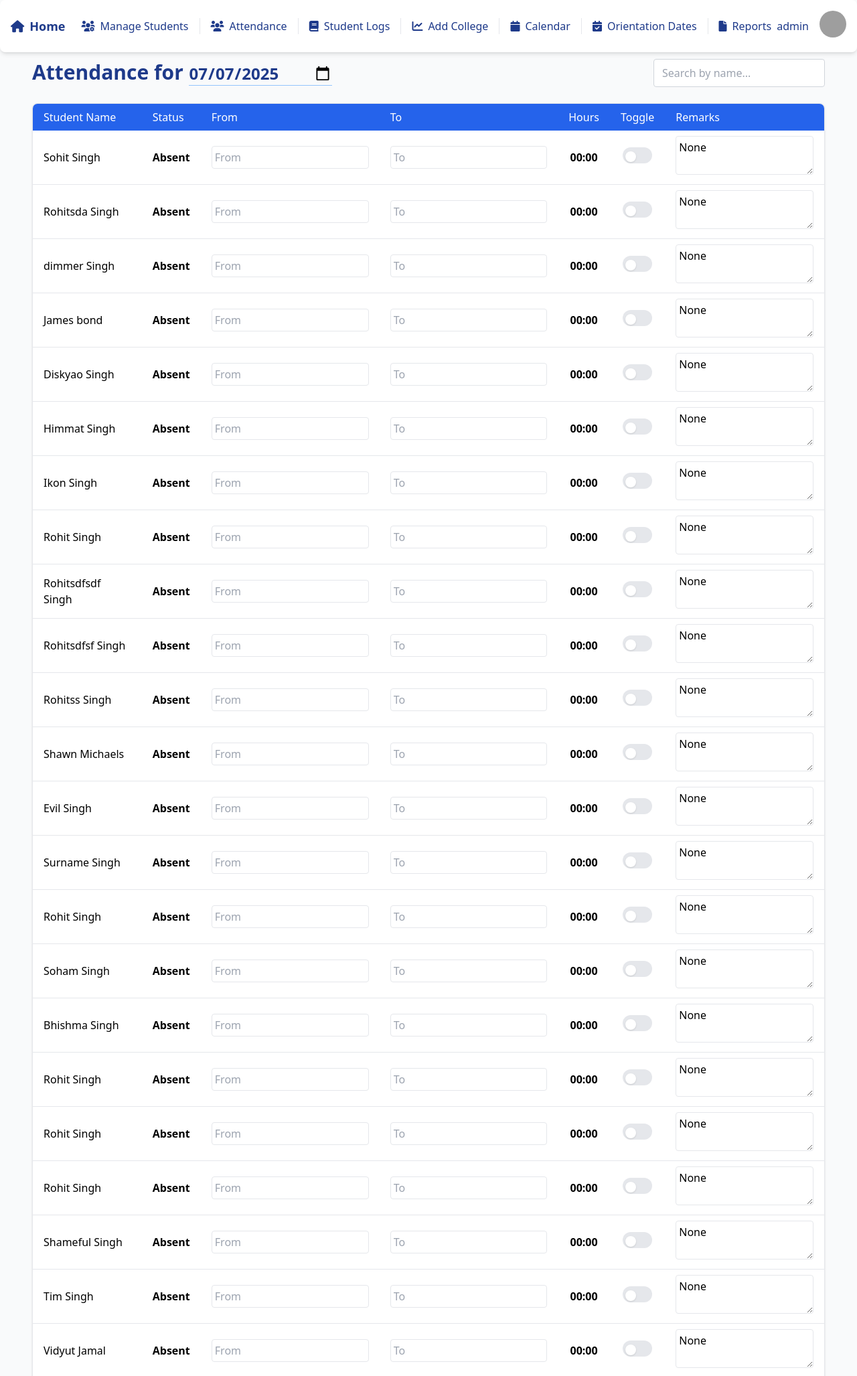
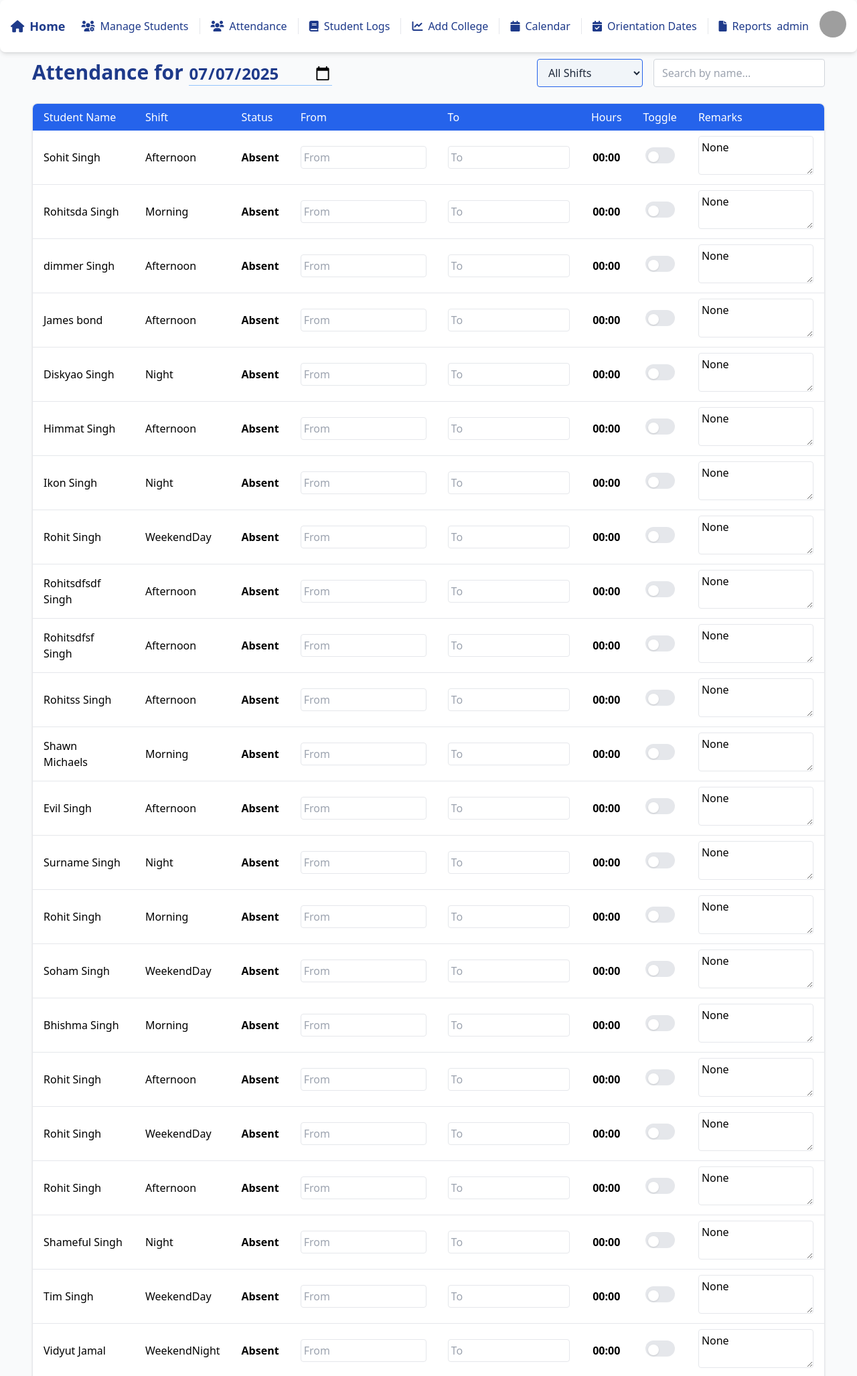
Before and after one commit to RohitSingh555/Lchaim_Virtual_Manager, a Django app: page /attendance/ in a window 1280 px wide. Shown: the top 2055 px of the page at 67% size. Run offline with Django 5.2, Linux system fonts and the light colour scheme; a user stored in the database is signed in; data comes from the database, SQL or seed files in the repository; some libraries are stand-ins or nearby versions; grey boxes are pictures that could not be loaded.

Commit message:
Add shift filter functionality to attendance page; enhance sorting and styling

```diff
--- a/students/templates/attendance/attendance.html
+++ b/students/templates/attendance/attendance.html
@@ -10,6 +10,39 @@
     <script src="//code.jquery.com/jquery-1.11.0.min.js"></script>
     <script src="https://weareoutman.github.io/clockpicker/dist/jquery-clockpicker.min.js"></script>
     <link rel="stylesheet" href="https://weareoutman.github.io/clockpicker/dist/jquery-clockpicker.min.css">
+    <style>
+        /* Highlight sorted column */
+        th.sorted-asc,
+        th.sorted-desc {
+            background-color: #2563eb !important;
+            color: #fff !important;
+        }
+
+        th.sorted-asc:after {
+            content: " ▲";
+            font-size: 0.9em;
+        }
+
+        th.sorted-desc:after {
+            content: " ▼";
+            font-size: 0.9em;
+        }
+
+        /* Make shift filter look better */
+        #shift-filter {
+            min-width: 140px;
+            background: #f1f5f9;
+            border: 1.5px solid #2563eb;
+            color: #1e293b;
+            font-weight: 500;
+        }
+
+        #shift-filter:focus {
+            border-color: #3b82f6;
+            outline: none;
+            box-shadow: 0 0 0 2px #3b82f6;
+        }
+    </style>
 </head>
 
 <body class="bg-gray-50 font-sans min-h-screen">
@@ -24,6 +57,16 @@
                     value="{{ selected_date|date:'Y-m-d' }}" onchange="updateDate(this)">
             </h1>
             <div class="flex items-center gap-2 w-full md:w-auto">
+                <!-- Shift Filter Dropdown -->
+                <form id="shift-filter-form" class="mr-2" onsubmit="return false;">
+                    <select id="shift-filter" name="shift"
+                        class="px-3 py-2 rounded transition">
+                        <option value="">All Shifts</option>
+                        {% for shift in all_shifts %}
+                            <option value="{{ shift.type }}" {% if shift_filter == shift.type %}selected{% endif %}>{{ shift.type }}</option>
+                        {% endfor %}
+                    </select>
+                </form>
                 <input
                     type="text"
                     name="search"
@@ -39,11 +82,12 @@
             <table class="w-full table-auto text-sm md:text-base" id="attendance-table">
                 <thead class="bg-blue-600 text-white">
                     <tr>
-                        <th class="px-4 py-2 text-left font-medium">Student Name</th>
-                        <th class="px-4 py-2 text-left font-medium">Status</th>
+                        <th class="px-4 py-2 text-left font-medium cursor-pointer" onclick="sortTable(0)">Student Name</th>
+                        <th class="px-4 py-2 text-left font-medium cursor-pointer" onclick="sortTable(1)">Shift</th>
+                        <th class="px-4 py-2 text-left font-medium cursor-pointer" onclick="sortTable(2)">Status</th>
                         <th class="px-4 py-2 text-left font-medium">From</th>
                         <th class="px-4 py-2 text-left font-medium">To</th>
-                        <th class="px-4 py-2 text-center font-medium">Hours</th>
+                        <th class="px-4 py-2 text-center font-medium cursor-pointer" onclick="sortTable(5)">Hours</th>
                         <th class="px-4 py-2 text-center font-medium">Toggle</th>
                         <th class="px-4 py-2 text-left font-medium">Remarks</th>
                     </tr>
@@ -52,6 +96,9 @@
                     {% for student_log in students %}
                     <tr class="border-b hover:bg-gray-50 transition student-row">
                         <td class="px-4 py-2">{{ student_log.student.first_name }} {{ student_log.student.last_name }}</td>
+                        <td class="px-4 py-2">
+                            {{ student_log.student.assigned_shift.type|default:"-" }}
+                        </td>
                         <td class="px-4 py-2">
                             <span class="status-text font-semibold"
                                 data-student-id="{{ student_log.student.id }}">
@@ -94,7 +141,7 @@
                     </tr>
                     {% empty %}
                     <tr class="no-students-row">
-                        <td colspan="7" class="text-center py-8 text-gray-400">No students found.</td>
+                        <td colspan="8" class="text-center py-8 text-gray-400">No students found.</td>
                     </tr>
                     {% endfor %}
                 </tbody>
@@ -161,6 +208,13 @@
     fetchAttendanceData(attendanceDate);
 
     initializeEventListeners();
+
+    // Add change event for shift filter
+    $('#shift-filter').on('change', function() {
+        const selectedShift = $(this).val();
+        console.log("[LOG] Shift filter changed:", selectedShift);
+        updateDate(document.getElementById('attendance-date'));
+    });
 });
 
 
@@ -259,14 +313,17 @@
 
         function updateDate(input) {
             const selectedDate = input.value;
-            console.log("Selected date:", selectedDate);
+            const selectedShift = document.getElementById('shift-filter').value;
             localStorage.setItem('attendance-date', selectedDate);
-            fetchAttendanceData(selectedDate);
+            fetchAttendanceData(selectedDate, selectedShift);
         }
 
-        function fetchAttendanceData(date) {
-            console.log(date);
-            fetch(`/attendance/?date=${date}`, {
+        function fetchAttendanceData(date, shift) {
+            let url = `/attendance/?date=${date}`;
+            if (shift && shift !== "") {
+                url += `&shift=${encodeURIComponent(shift)}`;
+            }
+            fetch(url, {
                 method: 'GET',
                 headers: {
                     'Content-Type': 'application/json',
@@ -299,6 +356,12 @@
                     dateInput.value = date;
                 }
 
+                // Restore shift filter value after AJAX reload
+                const shiftFilter = document.getElementById('shift-filter');
+                if (shiftFilter && shift) {
+                    shiftFilter.value = shift;
+                }
+
                 initializeAttendancePage();
             })
             .catch(error => {
@@ -311,24 +374,43 @@
 
         function sortTable(columnIndex) {
             const table = document.getElementById("attendance-table");
-            const rows = Array.from(table.rows).slice(1);
-            const header = table.rows[0].cells[columnIndex];
-            const rowsSorted = rows.sort((rowA, rowB) => {
-                const cellA = rowA.cells[columnIndex].textContent.trim();
-                const cellB = rowB.cells[columnIndex].textContent.trim();
-                if (lastSortedColumn === columnIndex) {
-                    ascending = !ascending;
-                }
-                lastSortedColumn = columnIndex;
-                if (columnIndex === 1 || columnIndex === 4) { // Numeric or status columns
-                    const a = parseFloat(cellA);
-                    const b = parseFloat(cellB);
+            const rows = Array.from(table.tBodies[0].rows);
+            const headers = table.tHead.rows[0].cells;
+
+            // Logging
+            console.log("[LOG] Sorting column:", columnIndex);
+
+            // Remove previous sort highlight
+            for (let i = 0; i < headers.length; i++) {
+                headers[i].classList.remove('sorted-asc', 'sorted-desc');
+            }
+
+            if (lastSortedColumn === columnIndex) {
+                ascending = !ascending;
+            } else {
+                ascending = true;
+            }
+            lastSortedColumn = columnIndex;
+
+            // Highlight sorted column
+            headers[columnIndex].classList.add(ascending ? 'sorted-asc' : 'sorted-desc');
+
+            rows.sort((rowA, rowB) => {
+                let cellA = rowA.cells[columnIndex].textContent.trim();
+                let cellB = rowB.cells[columnIndex].textContent.trim();
+
+                // Numeric sort for hours column
+                if (columnIndex === 5) {
+                    const a = parseFloat(cellA) || 0;
+                    const b = parseFloat(cellB) || 0;
                     return ascending ? a - b : b - a;
                 }
+                // Alphabetical sort for name, shift, status
                 return ascending ? cellA.localeCompare(cellB) : cellB.localeCompare(cellA);
             });
 
-            rowsSorted.forEach(row => table.appendChild(row));
+            // Re-append sorted rows
+            rows.forEach(row => table.tBodies[0].appendChild(row));
         }
 
         // Ensure only one DOMContentLoaded handler and that it works after AJAX reloads
@@ -363,6 +445,35 @@
 
     document.addEventListener('DOMContentLoaded', function() {
         setupAttendanceSearch();
+        // Use event delegation to ensure the shift filter always works
+        document.body.addEventListener('change', function(event) {
+            var target = event.target;
+            if (target && target.id === 'shift-filter') {
+                var selectedShift = target.value.trim();
+                // Log for debugging
+                if (window.console) console.log("Shift filter changed:", selectedShift);
+                // Show/hide rows based on shift type in the table (frontend only, not case sensitive)
+                var rows = document.querySelectorAll('#attendance-table tbody tr.student-row');
+                let visibleCount = 0;
+                rows.forEach(function(row) {
+                    var shiftCell = row.cells[1];
+                    if (!shiftCell) return;
+                    var shiftText = shiftCell.textContent.trim();
+                    // Compare lowercased, ignore case and whitespace
+                    if (selectedShift === "" || shiftText.toLowerCase() === selectedShift.toLowerCase()) {
+                        row.style.display = "";
+                        visibleCount++;
+                    } else {
+                        row.style.display = "none";
+                    }
+                });
+                // Show/hide "No students found" row
+                var emptyRow = document.querySelector('#attendance-table tbody tr.no-students-row');
+                if (emptyRow) {
+                    emptyRow.style.display = visibleCount === 0 ? "" : "none";
+                }
+            }
+        });
     });
 
     function initializeAttendancePage() {
@@ -376,6 +487,4 @@
 </body>
 
 </html>
-</body>
-
 </html>
--- a/students/views.py
+++ b/students/views.py
@@ -959,12 +959,15 @@ def log_volunteer_hours(request, pk):
 @admin_required
 def student_attendance(request):
     date_str = request.GET.get('date') or timezone.now().strftime('%Y-%m-%d')
+    shift_filter = request.GET.get('shift', '').strip()  # New: get shift filter from GET params
     try:
         selected_date = timezone.datetime.strptime(date_str, '%Y-%m-%d').date()
     except ValueError:
         selected_date = timezone.now().date()
 
     students = StudentProfile.objects.filter(status='Training')
+    if shift_filter:
+        students = students.filter(assigned_shift__type=shift_filter)
     student_logs = []
 
     for student in students:
@@ -980,16 +983,21 @@ def student_attendance(request):
 
         student_logs.append({'student': student, 'log': log})
 
+    # Get all available shifts for filter dropdown
+    from .models import Shift
+    all_shifts = Shift.objects.all()
+
+    context = {
+        'students': student_logs,
+        'selected_date': selected_date,
+        'all_shifts': all_shifts,
+        'shift_filter': shift_filter,
+    }
+
     if request.headers.get('X-Requested-With') == 'XMLHttpRequest':
-        return render(request, 'attendance/attendance_partial.html', {
-            'students': student_logs,
-            'selected_date': selected_date,
-        })
+        return render(request, 'attendance/attendance_partial.html', context)
     else:
-        return render(request, 'attendance/attendance.html', {
-            'students': student_logs,
-            'selected_date': selected_date,
-        })
+        return render(request, 'attendance/attendance.html', context)
 
 def update_attendance(request, student_id, date):
     student = get_object_or_404(StudentProfile, id=student_id)
```
